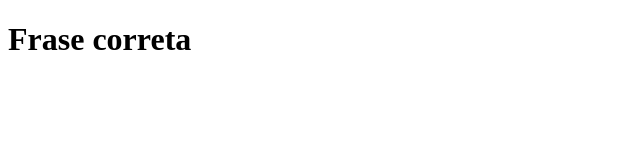
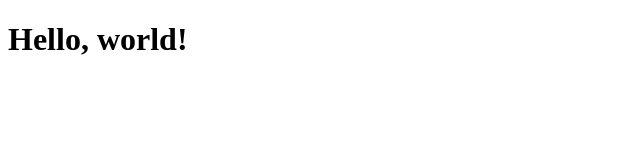
Before and after one commit to niltonfernandesj/tabnews, a Next.js app: page / in a window 1280 px wide. Shown: the top 160 px of the page, without its empty margins (0-640 px from the left). Built offline with nearby package versions, Linux system fonts and the light colour scheme.

Commit message:
Altera index.js

```diff
--- a/pages/index.js
+++ b/pages/index.js
@@ -1,5 +1,5 @@
 function Home() {
-    return <h1>Frase correta</h1>
+    return <h1>Hello, world!</h1>
 }
 
 export default Home;
```
